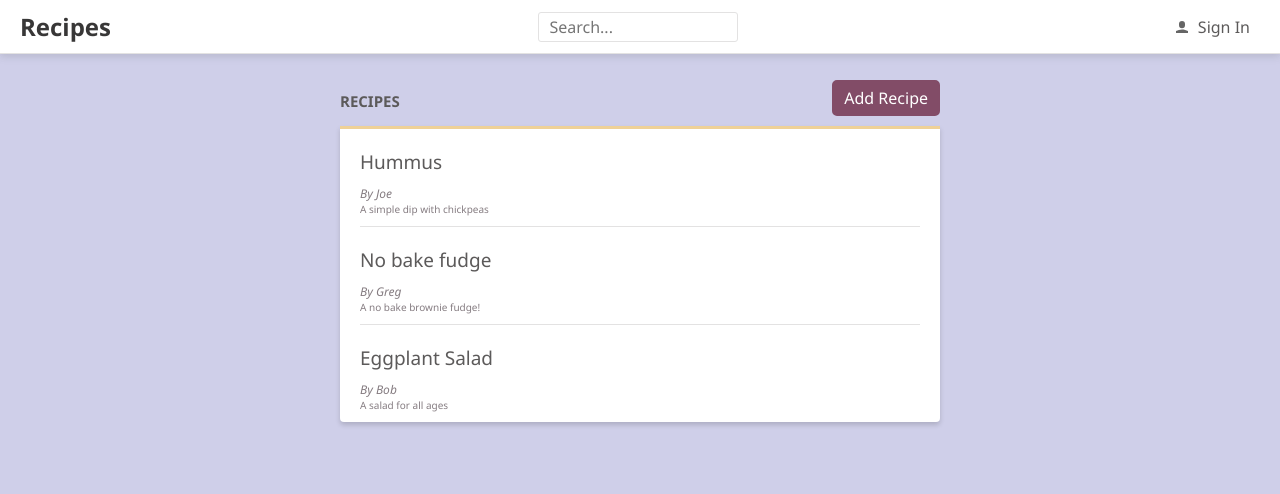
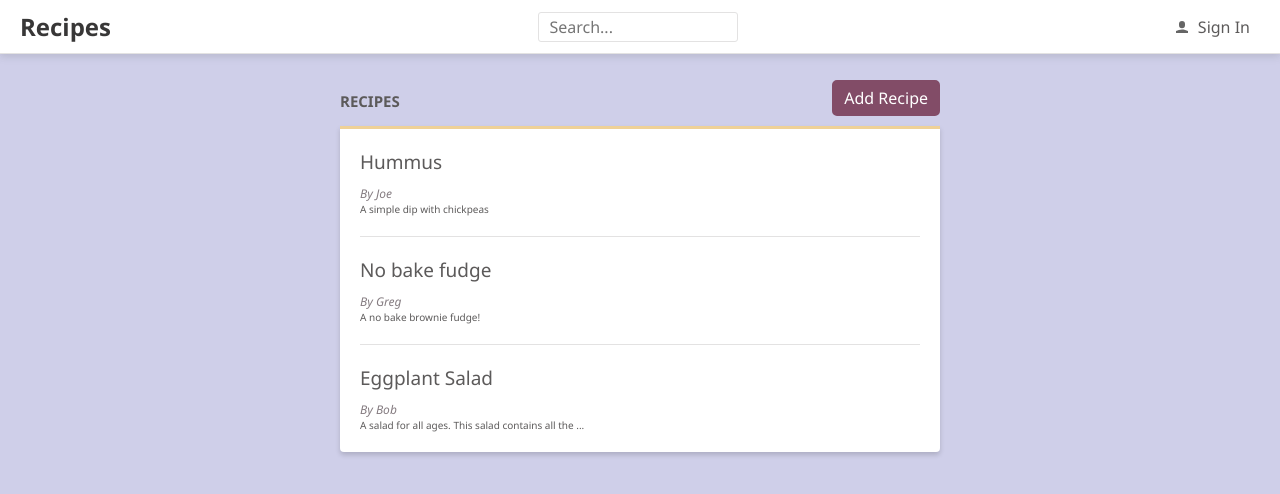
Before and after one commit to deanagan/charting-pocs, a React (Create React App) app in the folder client_ts/: page / in a window 1280 px wide. Shown: the top 494 px of the page. Built offline with nearby package versions, Linux system fonts and the light colour scheme.

Commit message:
Add prop to make showing description optional. Truncate description if it is over 50 characters.

```diff
--- a/client_ts/src/Recipe.tsx
+++ b/client_ts/src/Recipe.tsx
@@ -2,13 +2,14 @@
 import { FC } from 'react';
 import { css, jsx } from '@emotion/core';
 import { RecipeData } from './RecipeData';
-import { gray3 } from './Styles';
+import { gray2, gray3 } from './Styles';
 
 interface Props {
   data: RecipeData;
+  showDescription?: boolean;
 }
 
-export const Recipe: FC<Props> = ({ data }) => (
+export const Recipe: FC<Props> = ({ data, showDescription = true }) => (
   <div
     css={css`
       padding: 10px 0px;
@@ -35,16 +36,18 @@ export const Recipe: FC<Props> = ({ data }) => (
       {`By ${data.author}`}
       {' '}
     </div>
+    { showDescription && (
         <div
           css={css`
+            padding-bottom: 10px;
             font-size: 10px;
             font-style: normal;
-        color: ${gray3};
+            color: ${gray2};
           `}
         >
-      {' '}
-      {`${data.description}`}
-      {' '}
+          {data.description.length > 50 ? `${data.description.substring(0, 50)}...`
+            : data.description}
         </div>
+    )}
   </div>
 );
--- a/client_ts/src/RecipeData.ts
+++ b/client_ts/src/RecipeData.ts
@@ -21,7 +21,7 @@ const recipes: RecipeData[] = [
 {
     id: 3,
     name: "Eggplant Salad",
-    description: "A salad for all ages",
+    description: "A salad for all ages. This salad contains all the good stuff, eggplant, kale and arugula.",
     author: "Bob"
 },
 ];
```
Lines whose indentation alone changed are shown as unchanged.
